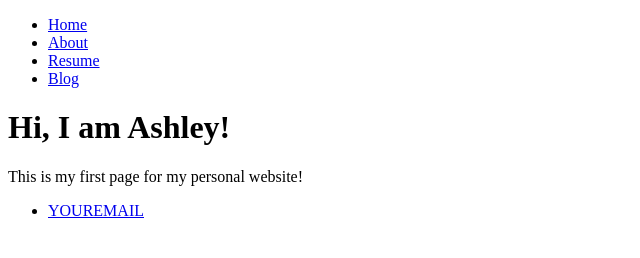
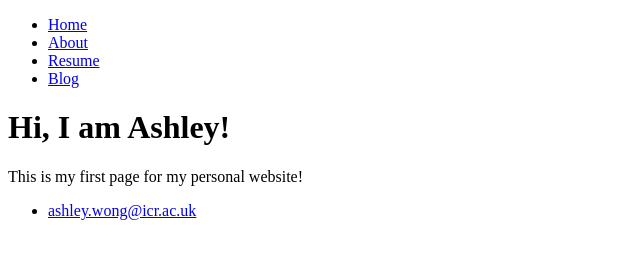
Before and after one commit to ashleyw-01/ashleyw-01, a plain HTML site: page index.html in a window 1280 px wide. Shown: the full height of the page, 0-640 px from the left. Drawn offline with Linux system fonts and the light colour scheme.

Commit message:
Update index.html

```diff
--- a/index.html
+++ b/index.html
@@ -20,7 +20,7 @@
    </div>
    <footer>
    <ul>
-     <li><a href=”mailto:ashley.wong@icr.ac.uk”>YOUREMAIL</a></li>
+     <li><a href=”mailto:ashley.wong@icr.ac.uk”>ashley.wong@icr.ac.uk</a></li>
    </ul>
    </footer>
  </body>
```
